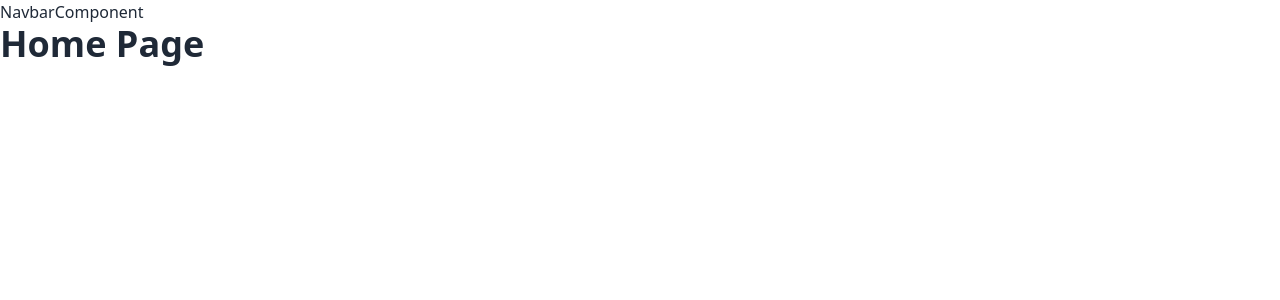
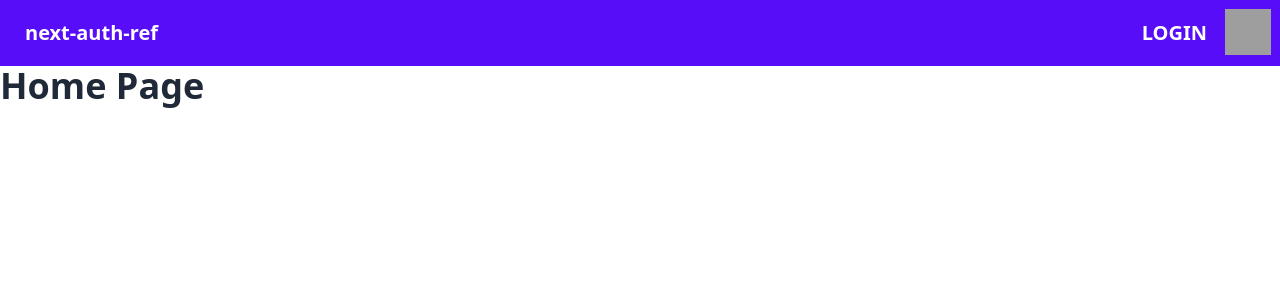
Before and after one commit to AyanavaKarmakar/next-auth-ref, a Next.js app: page / in a window 1280 px wide. Shown: the top 300 px of the page. Built offline with nearby package versions, Linux system fonts and the light colour scheme; grey boxes are pictures that could not be loaded.

Commit message:
feat: setup github auth

```diff
--- a/src/components/NavbarComponent.tsx
+++ b/src/components/NavbarComponent.tsx
@@ -1,3 +1,41 @@
+import { signIn } from "next-auth/react";
+import Image from "next/image";
+
 export const NavbarComponent = () => {
-  return <>NavbarComponent</>;
+  const AVATAR_IMAGE_SOURCE =
+    "https://user-images.githubusercontent.com/89210438/190708630-526de943-f158-4f24-809b-279c58ea70fe.png";
+
+  async function handleLogin() {
+    signIn("github", {
+      callbackUrl: "http://localhost:3000/dashboard",
+    });
+  }
+
+  return (
+    <div className="navbar bg-primary">
+      <div className="flex-1">
+        <a className="btn btn-ghost text-xl normal-case text-white">
+          next-auth-ref
+        </a>
+      </div>
+      <div className="btn btn-ghost text-xl text-white" onClick={handleLogin}>
+        Login
+      </div>
+      <div className="dropdown-end dropdown">
+        <label tabIndex={0} className="avatar btn btn-ghost btn-circle">
+          <div className="w-10 rounded-full">
+            <Image src={AVATAR_IMAGE_SOURCE} alt="avatar" layout="fill" />
+          </div>
+        </label>
+        <ul
+          tabIndex={0}
+          className="dropdown-content menu rounded-box menu-compact mt-3 w-52 bg-accent p-2 shadow"
+        >
+          <li className="text-white">
+            <a>Logout</a>
+          </li>
+        </ul>
+      </div>
+    </div>
+  );
 };
```
